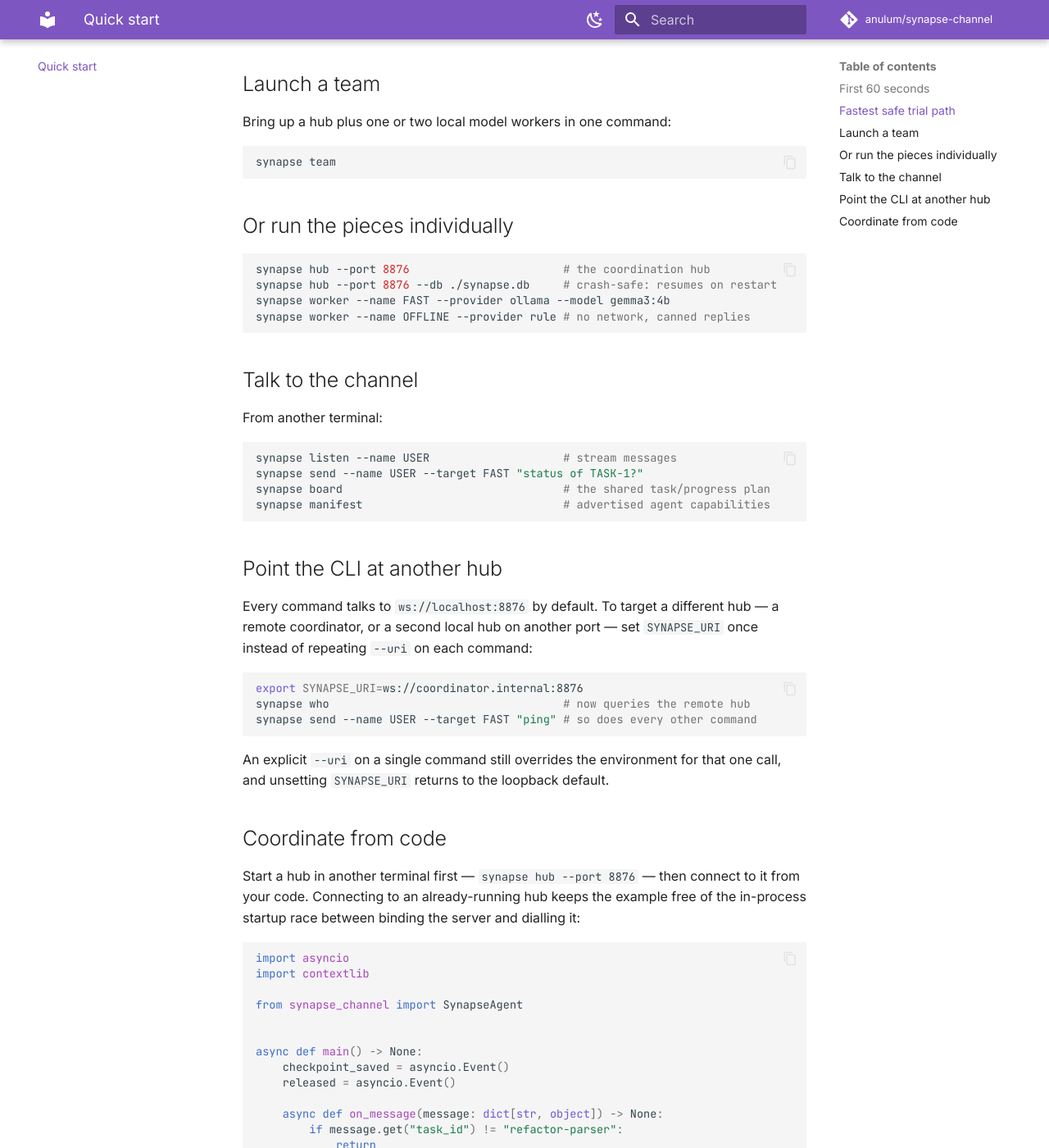
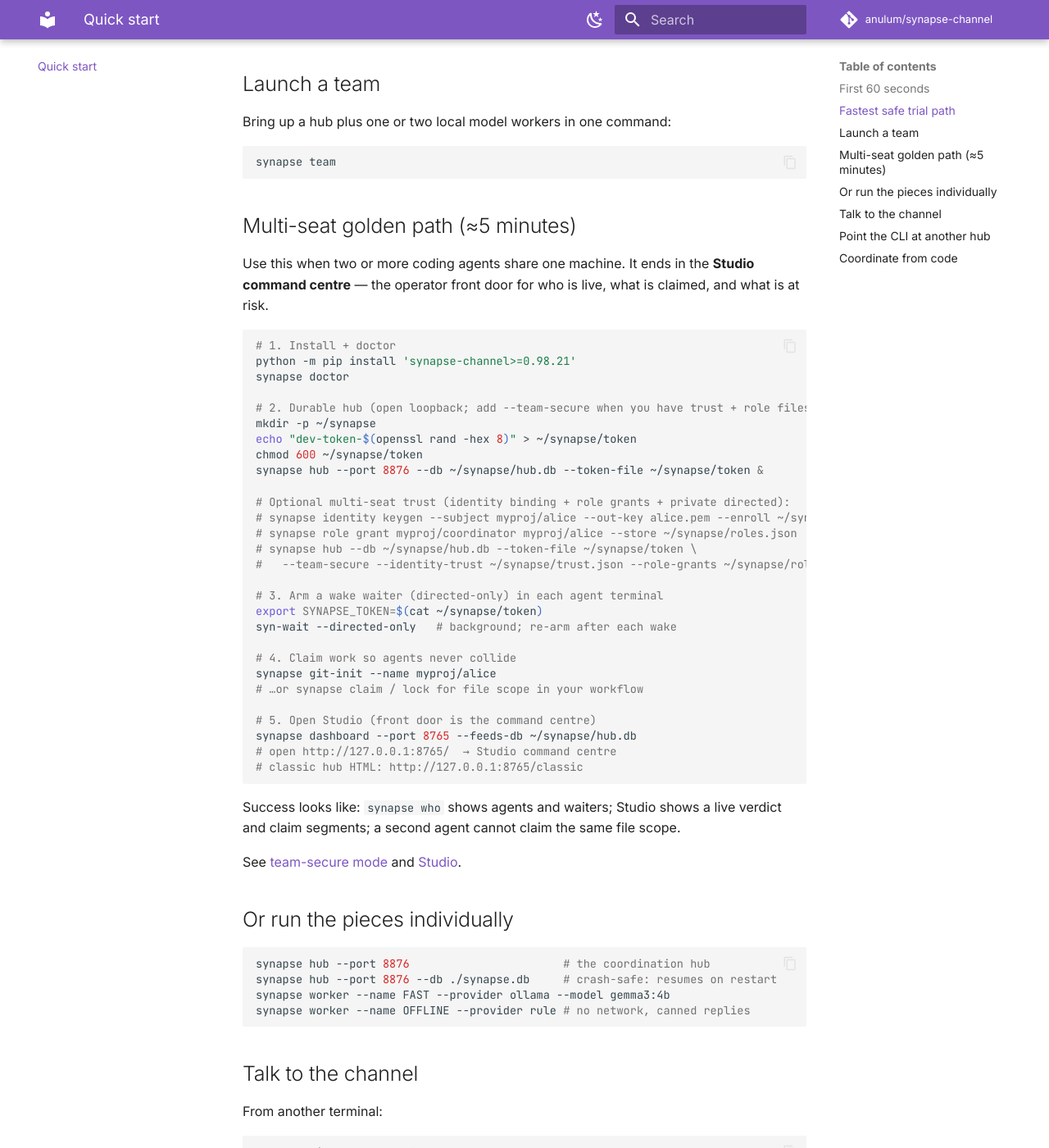
Before and after one commit to anulum/synapse-channel, an MkDocs documentation site: the page built from docs/quickstart.md, in a window 1280 px wide and 1400 px high, scrolled down 2063 px. Shown: the whole window at 82% size. Built offline with MkDocs 1.6.1 and Material for MkDocs 9.7.7, drawn with Linux system fonts in a browser that asks for light colours; comment, search, counter and statistics services are not loaded.

Commit message:
feat: Studio front door and multi-seat golden path
Dashboard GET / serves the Studio command centre (same shell as
/studio/command); classic hub HTML moves to /classic. CLI prints Studio
URLs first. Quick start documents a multi-seat path ending in Studio.

Part of superior-product P0 (plan in docs/internal + monorepo coordination).

Authored by Anulum Fortis & Arcane Sapience (protoscience@anulum.li)

````diff
--- a/docs/quickstart.md
+++ b/docs/quickstart.md
@@ -80,6 +80,48 @@
 ```bash
 synapse team
 ```
+
+## Multi-seat golden path (≈5 minutes)
+
+Use this when two or more coding agents share one machine. It ends in the
+**Studio command centre** — the operator front door for who is live, what is
+claimed, and what is at risk.
+
+```bash
+# 1. Install + doctor
+python -m pip install 'synapse-channel>=0.98.21'
+synapse doctor
+
+# 2. Durable hub (open loopback; add --team-secure when you have trust + role files)
+mkdir -p ~/synapse
+echo "dev-token-$(openssl rand -hex 8)" > ~/synapse/token
+chmod 600 ~/synapse/token
+synapse hub --port 8876 --db ~/synapse/hub.db --token-file ~/synapse/token &
+
+# Optional multi-seat trust (identity binding + role grants + private directed):
+# synapse identity keygen --subject myproj/alice --out-key alice.pem --enroll ~/synapse/trust.json
+# synapse role grant myproj/coordinator myproj/alice --store ~/synapse/roles.json
+# synapse hub --db ~/synapse/hub.db --token-file ~/synapse/token \
+#   --team-secure --identity-trust ~/synapse/trust.json --role-grants ~/synapse/roles.json
+
+# 3. Arm a wake waiter (directed-only) in each agent terminal
+export SYNAPSE_TOKEN=$(cat ~/synapse/token)
+syn-wait --directed-only   # background; re-arm after each wake
+
+# 4. Claim work so agents never collide
+synapse git-init --name myproj/alice
+# …or synapse claim / lock for file scope in your workflow
+
+# 5. Open Studio (front door is the command centre)
+synapse dashboard --port 8765 --feeds-db ~/synapse/hub.db
+# open http://127.0.0.1:8765/  → Studio command centre
+# classic hub HTML: http://127.0.0.1:8765/classic
+```
+
+Success looks like: `synapse who` shows agents and waiters; Studio shows a live
+verdict and claim segments; a second agent cannot claim the same file scope.
+
+See [team-secure mode](team-secure.md) and [Studio](studio.md).
 
 ## Or run the pieces individually
 
````
Also changed, not shown: CHANGELOG.md (+6 -0 lines), docs/studio.md (+7 -2 lines), 4 other files.
